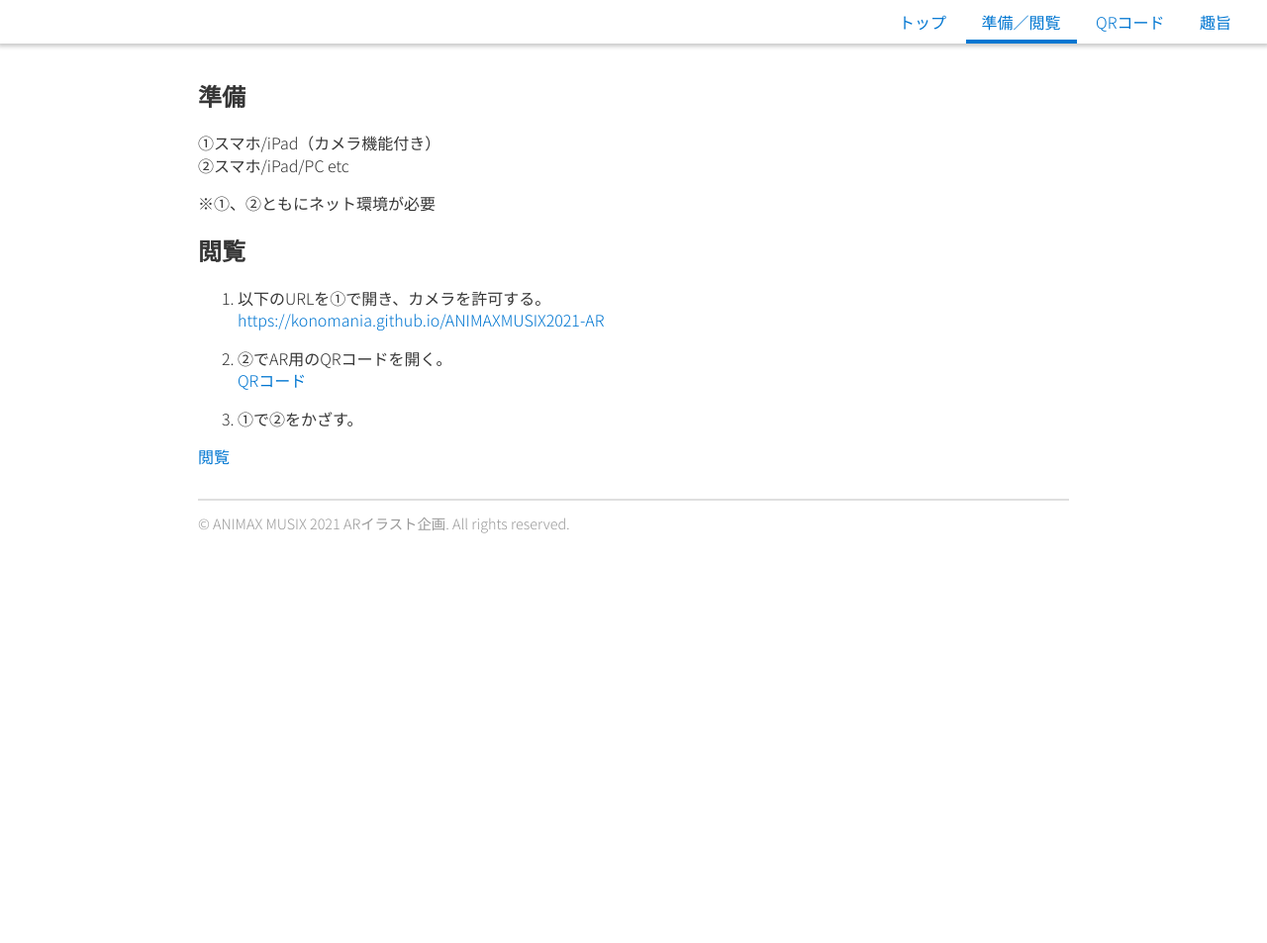
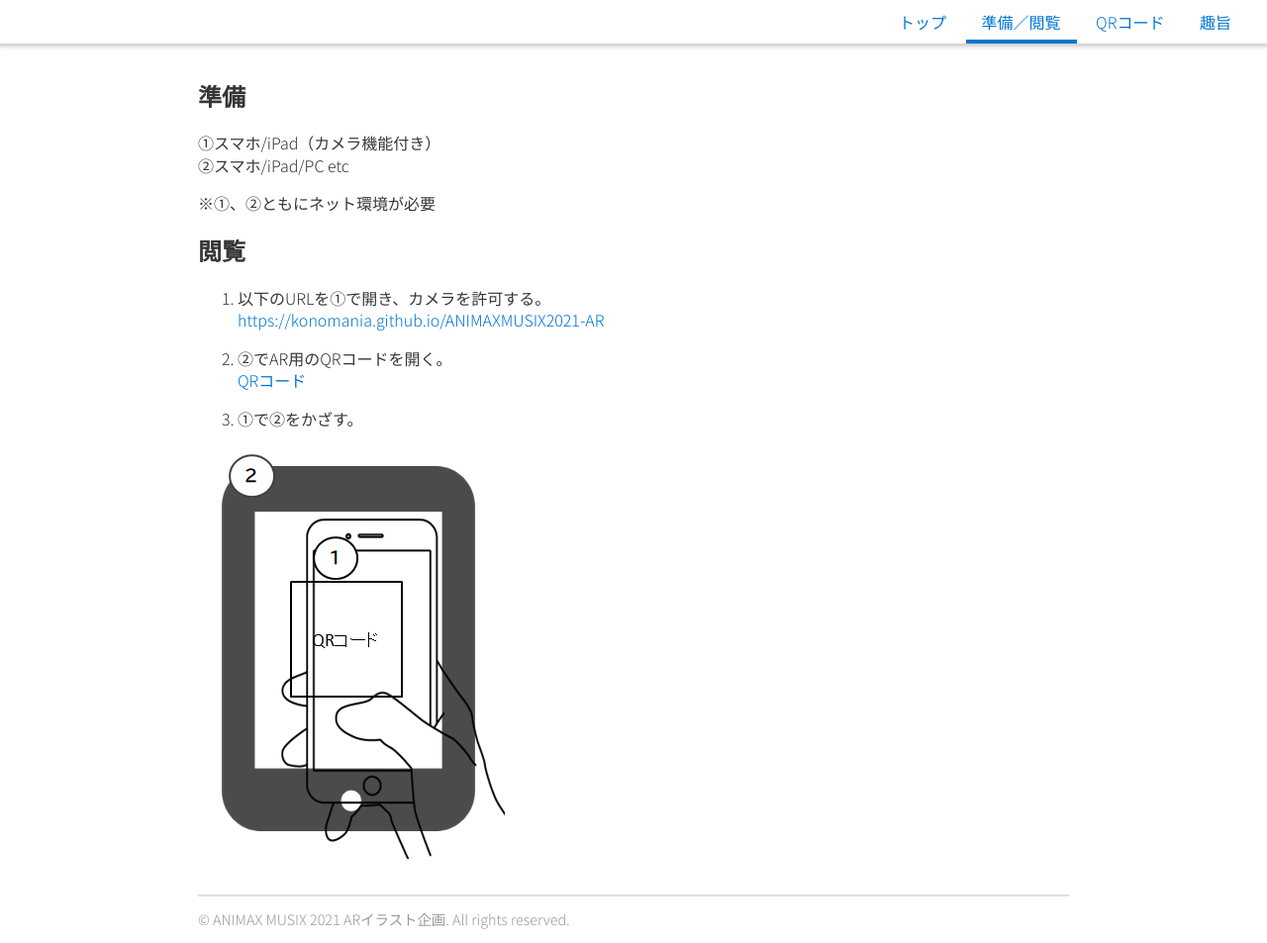
Before and after one commit to konomania/konomania.github.io, a Jekyll site: the page built from _pages/howto.md, in a window 1280 px wide. Shown: the whole page at 99% size. Built offline with Jekyll 4.4.1, drawn with Linux system fonts in a browser that asks for light colours; before the commit the page ends 900 px from its top, so only the background shows below that.

Commit message:
Update howto.md

```diff
--- a/_pages/howto.md
+++ b/_pages/howto.md
@@ -22,5 +22,4 @@ sort_order: 1
 3. ①で②をかざす。
 
 
-[閲覧](assets/images/howtosee.png)
-{:.circled}
+![閲覧](assets/images/howtosee.png)
```
